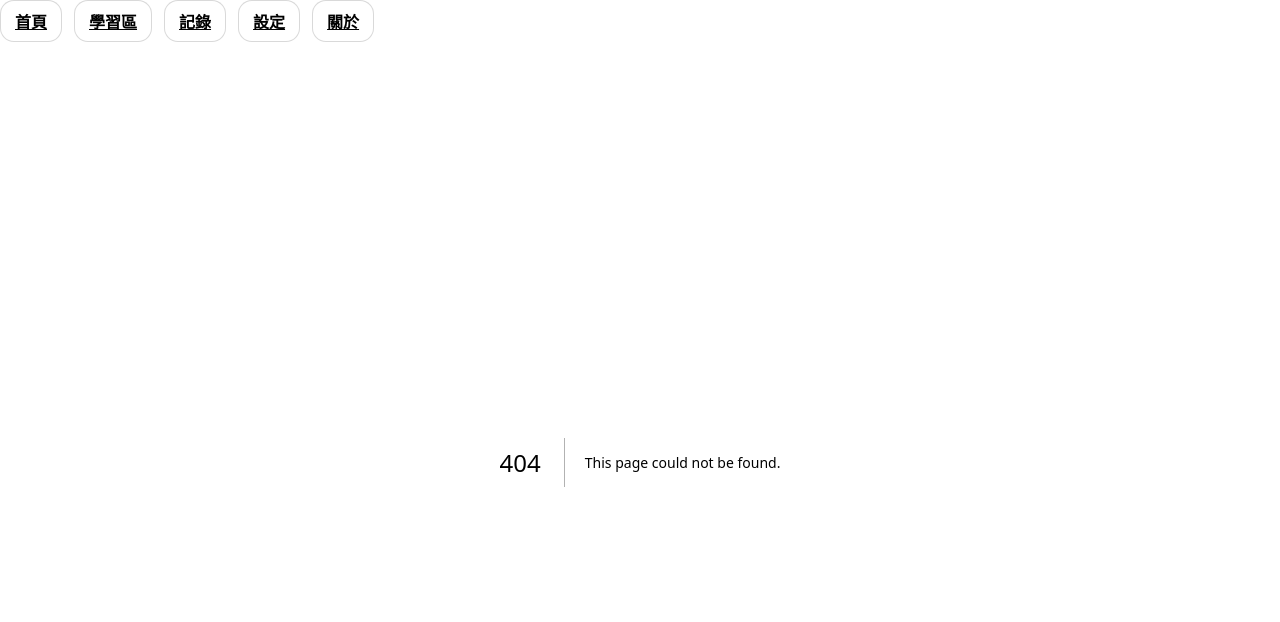
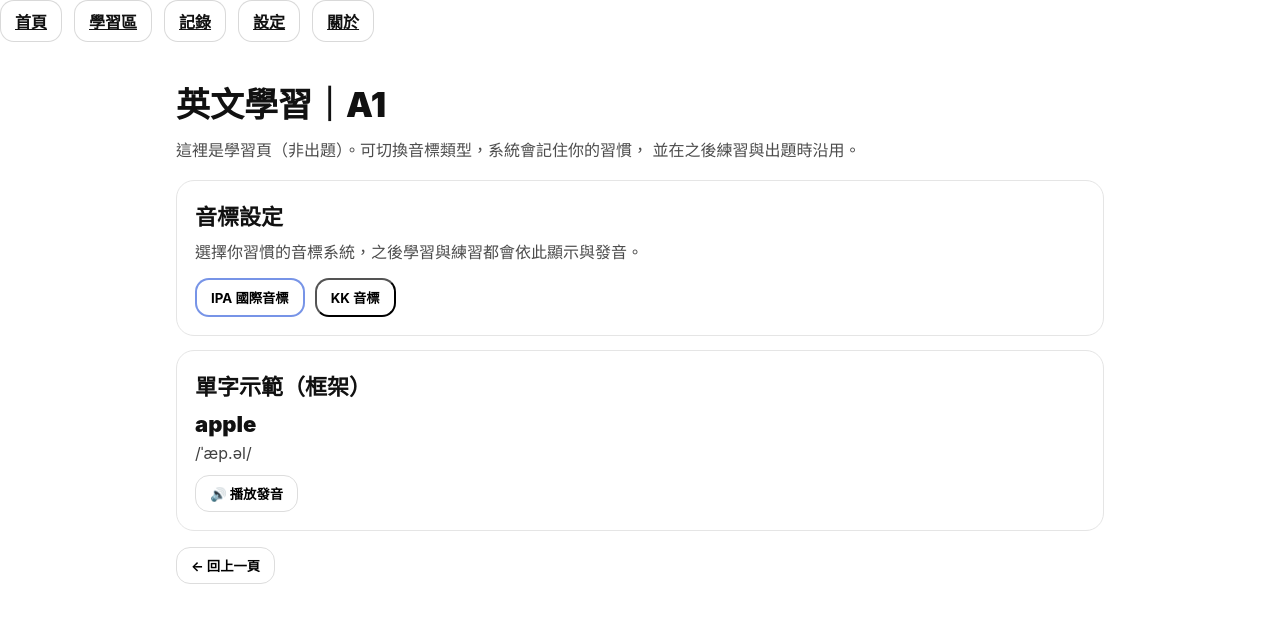
Before and after one commit to boos88978857-svg/ai-intelligent-learning-machine, a Next.js app: page /english/learn in a window 1280 px wide. Before the commit this address had no page. Shown: the top 622 px of the page. Built offline with nearby package versions, Linux system fonts and the light colour scheme.

Commit message:
创建 page.tsx

```diff
--- /dev/null
+++ b/app/english/learn/page.tsx
@@ -0,0 +1,116 @@
+// app/english/learn/page.tsx
+"use client";
+
+import { useSearchParams, useRouter } from "next/navigation";
+import { useEffect, useState } from "react";
+import { ui } from "../../ui";
+
+type PhoneticType = "ipa" | "kk";
+
+export default function EnglishLearnPage() {
+  const router = useRouter();
+  const sp = useSearchParams();
+  const level = sp.get("level") ?? "A1";
+
+  // 使用者音標偏好（後續可存到帳號或 localStorage）
+  const [phonetic, setPhonetic] = useState<PhoneticType>("ipa");
+
+  useEffect(() => {
+    const saved = localStorage.getItem("ai_learning_phonetic_pref");
+    if (saved === "ipa" || saved === "kk") {
+      setPhonetic(saved);
+    }
+  }, []);
+
+  function changePhonetic(t: PhoneticType) {
+    setPhonetic(t);
+    localStorage.setItem("ai_learning_phonetic_pref", t);
+  }
+
+  function playPronunciation() {
+    alert(
+      phonetic === "ipa"
+        ? "播放 IPA 發音（示範）"
+        : "播放 KK 發音（示範）"
+    );
+  }
+
+  return (
+    <main style={ui.wrap}>
+      <h1 style={{ margin: "0 0 10px", fontSize: 34, fontWeight: 900 }}>
+        英文學習｜{level}
+      </h1>
+
+      <p style={{ margin: "0 0 16px", opacity: 0.75, lineHeight: 1.7 }}>
+        這裡是學習頁（非出題）。可切換音標類型，系統會記住你的習慣，
+        並在之後練習與出題時沿用。
+      </p>
+
+      {/* 音標切換 */}
+      <div style={ui.card}>
+        <h2 style={ui.cardTitle}>音標設定</h2>
+        <p style={ui.cardDesc}>
+          選擇你習慣的音標系統，之後學習與練習都會依此顯示與發音。
+        </p>
+
+        <div style={{ display: "flex", gap: 10, marginTop: 12 }}>
+          <button
+            onClick={() => changePhonetic("ipa")}
+            style={{
+              ...ui.navBtn,
+              border:
+                phonetic === "ipa"
+                  ? "2px solid rgba(29,78,216,0.6)"
+                  : undefined,
+            }}
+          >
+            IPA 國際音標
+          </button>
+
+          <button
+            onClick={() => changePhonetic("kk")}
+            style={{
+              ...ui.navBtn,
+              border:
+                phonetic === "kk"
+                  ? "2px solid rgba(29,78,216,0.6)"
+                  : undefined,
+            }}
+          >
+            KK 音標
+          </button>
+        </div>
+      </div>
+
+      {/* 單字示範區（佔位） */}
+      <div style={{ ...ui.card, marginTop: 14 }}>
+        <h2 style={ui.cardTitle}>單字示範（框架）</h2>
+
+        <div style={{ marginTop: 10 }}>
+          <div style={{ fontSize: 22, fontWeight: 900 }}>apple</div>
+          <div style={{ marginTop: 6, opacity: 0.8 }}>
+            {phonetic === "ipa" ? "/ˈæp.əl/" : "[ˋæpəl]"}
+          </div>
+
+          <div style={{ marginTop: 12 }}>
+            <button
+              onClick={playPronunciation}
+              style={{ ...ui.navBtn, cursor: "pointer" }}
+            >
+              🔊 播放發音
+            </button>
+          </div>
+        </div>
+      </div>
+
+      <div style={{ marginTop: 16 }}>
+        <button
+          onClick={() => router.back()}
+          style={{ ...ui.navBtn, cursor: "pointer" }}
+        >
+          ← 回上一頁
+        </button>
+      </div>
+    </main>
+  );
+}
```
